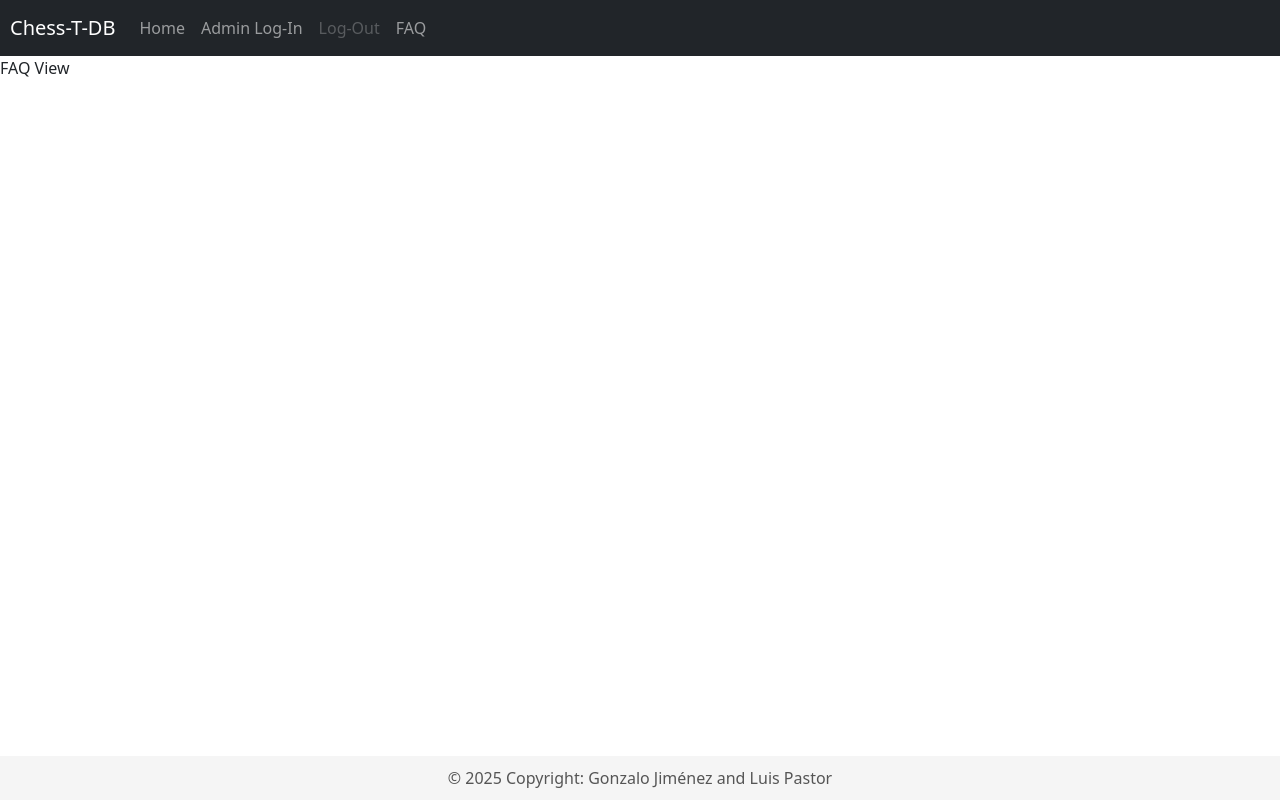
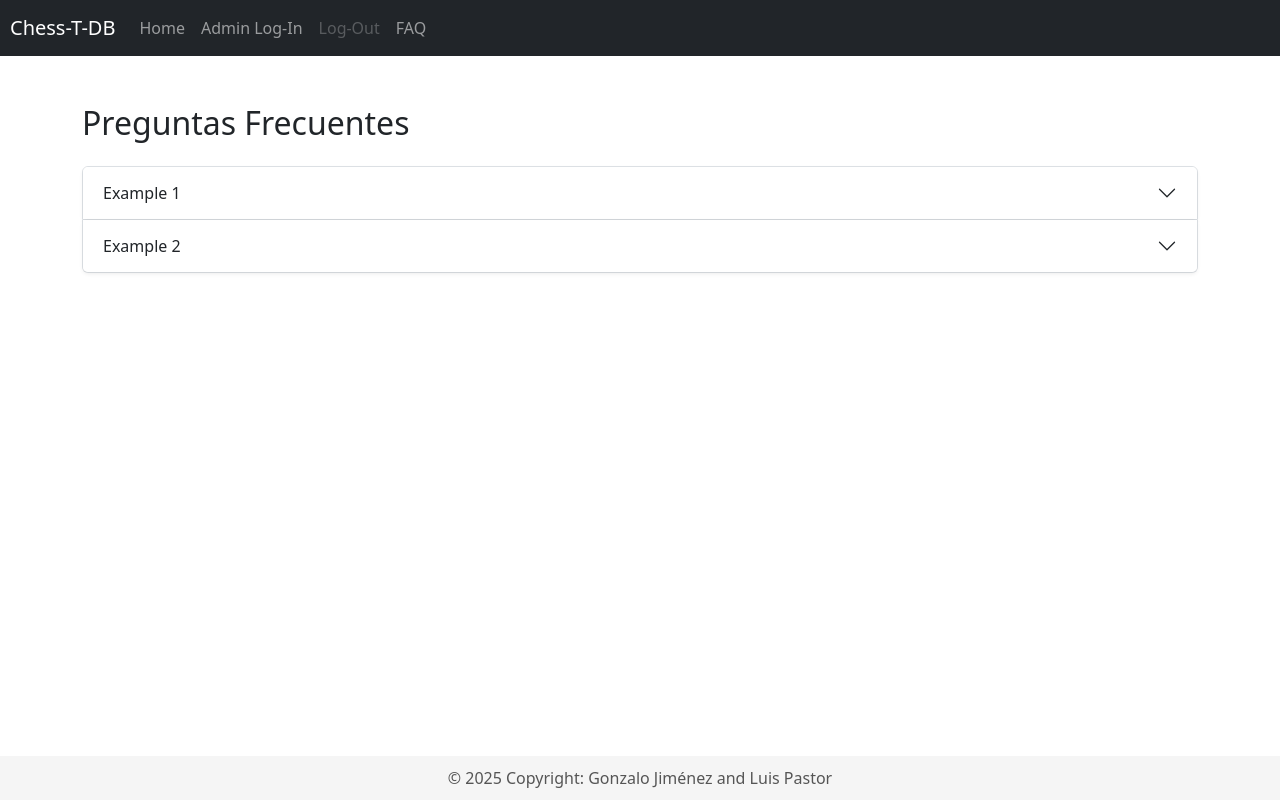
Before and after one commit to GonzaloJCC/Chess-Tournament, a Vue app in the folder chesstournament-client/: page /faq in a window 1280 px wide. Built offline with nearby package versions, Linux system fonts and the light colour scheme.

Commit message:
Designed a simple faq version with the bootstrap collapse tutorial

```diff
--- a/chesstournament-client/src/views/FAQView.vue
+++ b/chesstournament-client/src/views/FAQView.vue
@@ -1,5 +1,44 @@
 <template>
-  <p>FAQ View</p>
+  <div class="container my-5">
+  <h2 class="mb-4">Preguntas Frecuentes</h2>
+  <div class="accordion" id="faqAccordion">
+    <!-- FAQ Item 1 -->
+    <div class="accordion-item">
+      <h2 class="accordion-header" id="headingOne">
+        <button class="accordion-button collapsed shadow-sm" type="button" data-bs-toggle="collapse" data-bs-target="#collapseOne" aria-expanded="false" aria-controls="collapseOne">
+          Example 1
+        </button>
+      </h2>
+      <div id="collapseOne" class="accordion-collapse collapse" aria-labelledby="headingOne" data-bs-parent="#faqAccordion">
+        <div class="accordion-body">
+          Lorem ipsum dolor sit amet, consectetur adipiscing elit. Phasellus metus leo, sollicitudin ut pulvinar a, faucibus non nunc.
+          Ut porta nibh sed nunc vehicula, non ornare turpis rutrum. Integer ac urna neque. Maecenas et nulla sit amet ipsum sagittis
+          porta eu eget nisi. Sed accumsan tincidunt mauris non tempor. Suspendisse finibus tortor vel libero blandit laoreet. Donec
+          accumsan, mi eget tempus elementum, tortor nisl mattis arcu, et pretium mi neque ac sem. Pellentesque posuere velit a ante
+          semper tempus.
+        </div>
+      </div>
+    </div>
+
+    <!-- FAQ Item 2 -->
+    <div class="accordion-item">
+      <h2 class="accordion-header" id="headingTwo">
+        <button class="accordion-button collapsed shadow-sm" type="button" data-bs-toggle="collapse" data-bs-target="#collapseTwo" aria-expanded="false" aria-controls="collapseTwo">
+          Example 2
+        </button>
+      </h2>
+      <div id="collapseTwo" class="accordion-collapse collapse" aria-labelledby="headingTwo" data-bs-parent="#faqAccordion">
+        <div class="accordion-body">
+          Lorem ipsum dolor sit amet, consectetur adipiscing elit. Phasellus metus leo, sollicitudin ut pulvinar a, faucibus non nunc.
+          Ut porta nibh sed nunc vehicula, non ornare turpis rutrum. Integer ac urna neque. Maecenas et nulla sit amet ipsum sagittis
+          porta eu eget nisi. Sed accumsan tincidunt mauris non tempor. Suspendisse finibus tortor vel libero blandit laoreet. Donec
+          accumsan, mi eget tempus elementum, tortor nisl mattis arcu, et pretium mi neque ac sem. Pellentesque posuere velit a ante
+          semper tempus.
+        </div>
+      </div>
+    </div>
+  </div>
+</div>
 </template>
 
 <script setup>
```
